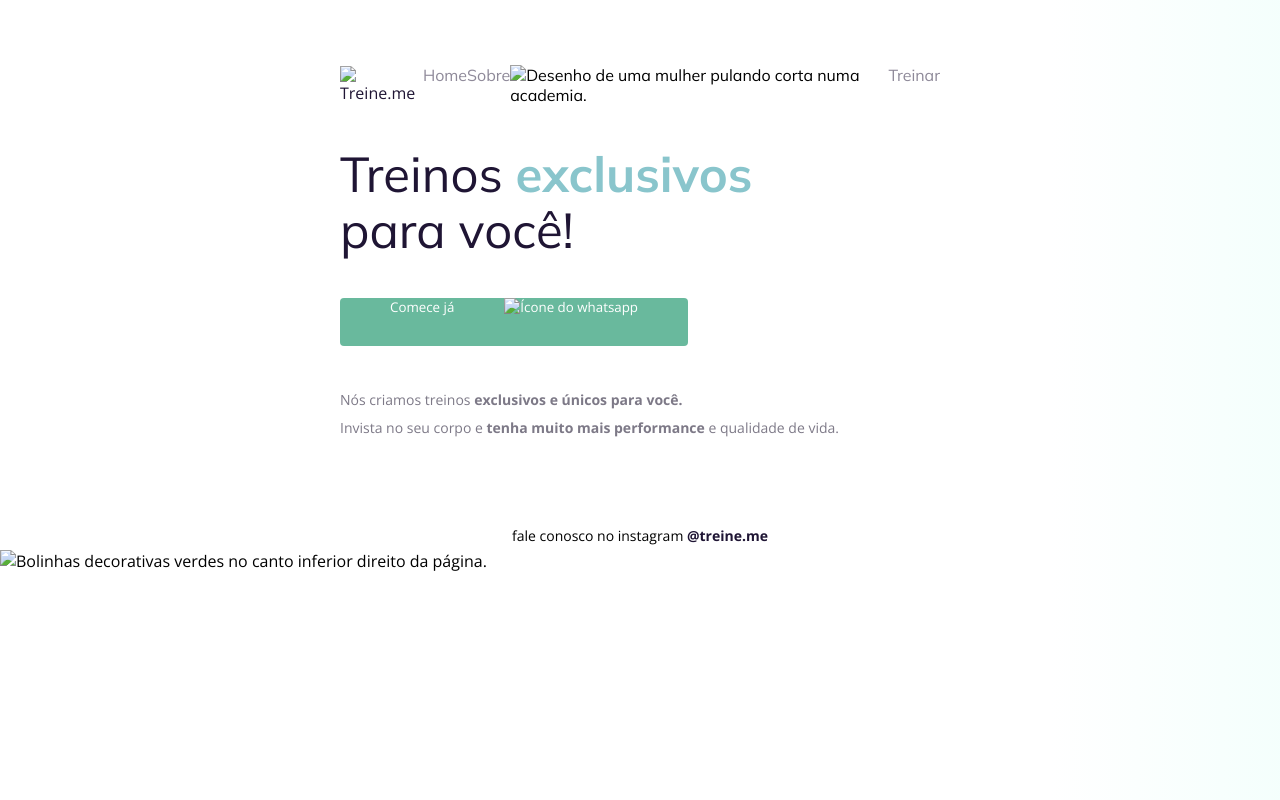
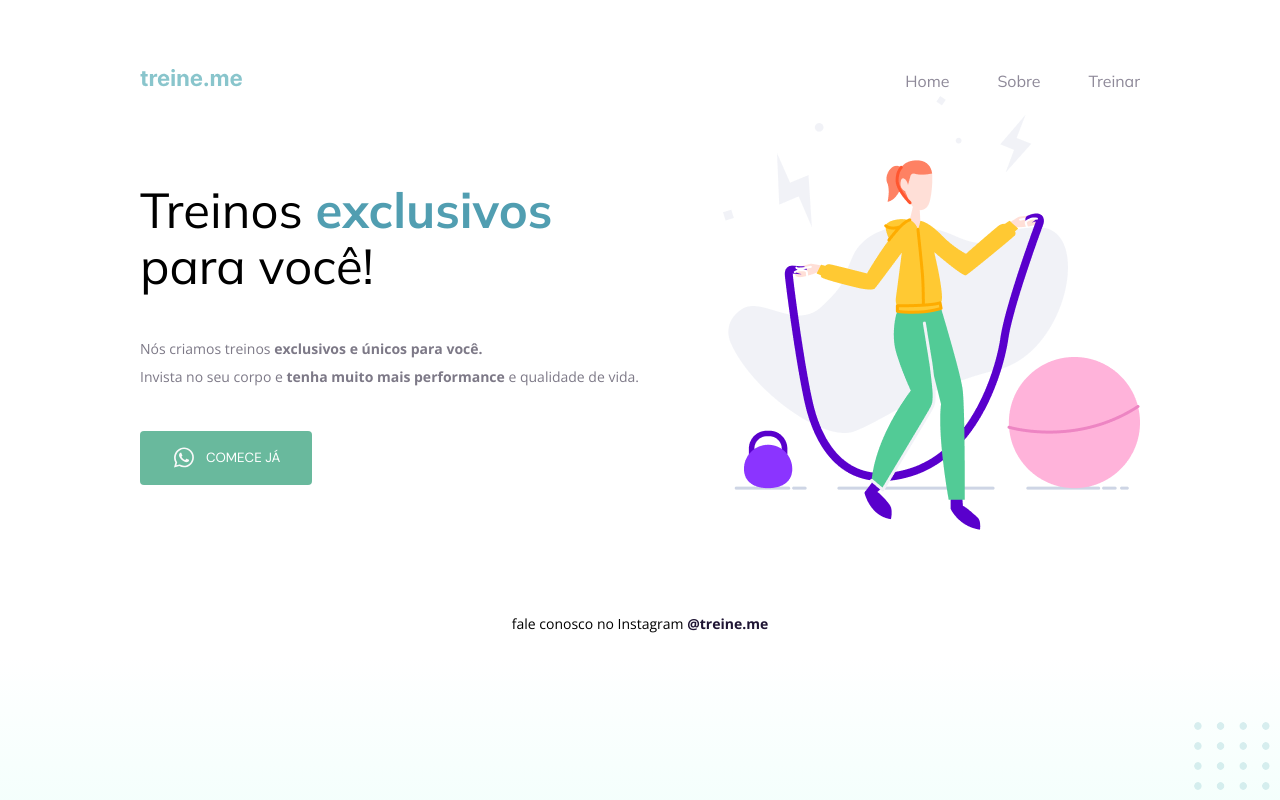
Before and after one commit to patty-vyanna90/CodProjeto2, a plain HTML site: page index.html in a window 1280 px wide. Drawn offline with nearby package versions, Linux system fonts and the light colour scheme.

Commit message:
Add files via upload

```diff
--- a/index.html
+++ b/index.html
@@ -4,53 +4,63 @@
   <link rel="preconnect" href="https://fonts.googleapis.com">
   <link rel="preconnect" href="https://fonts.gstatic.com" crossorigin>
 
-    <meta charset="UTF-8" />
-    <meta name="viewport" content="width=device-width, initial-scale=1.0" />
+  <meta charset="UTF-8">
+  <meta name="viewport" content="width=device-width, initial-scale=1.0">
   <title>Treine me</title>
 
-    <link href="https://fonts.googleapis.com/css2?family=Mulish:wght@400;700&family=Open+Sans:wght@400;700&display=swap" rel="stylesheet">
-
+  <link href="https://fonts.googleapis.com/css2?family=DM+Sans&family=Mulish:wght@400;700&family=Open+Sans:wght@400;700&display=swap" rel="stylesheet">
   <link rel="stylesheet" href="style.css">
 
 </head>
 <body>
+  <!--criamos uma caixa pagina-->
   <div class="page">
+    <!--cabeçalho-->
+    <!--Foi tirado o header-->
+    <!--navegação semantida que vai ter uma lista dentro-->
     <nav>
       <a id="logo" href="#">
-            <img src="images/logo.svg" alt="Treine.me" />
+        <img src="images/logo.svg" alt="Treine.me">
       </a>
+      <!--ol lista ordenada ul lista não ordenada lista -->
       <ul>
         <li><a href="#">Home</a></li>
         <li><a href="#">Sobre</a></li>
-            <img src="images/img.png" alt="Desenho de uma mulher pulando corta numa academia.">
         <li><a href="#">Treinar</a></li>
       </ul>
     </nav>
 
+
+    <!--conteudo principal fica dentro do main-->
     <main>
-          <section>
-            <h1>Treinos <span>exclusivos</span> para você!</h1>
-            <button>
-              Comece já
-              <img src="images/whats.svg" alt="Ícone do whatsapp">
-
-            </button>
+      <section class="text">
+        <h1>
+          Treinos <span>exclusivos</span> para você!
+        </h1>
 
         <p>
-              Nós criamos treinos <strong>exclusivos e únicos para você.</strong></br>
+          Nós criamos treinos <strong>exclusivos e únicos para você.</strong><br>
           Invista no seu corpo e <strong>tenha muito mais performance</strong> e qualidade de vida.
         </p>
 
+        <button>
+          <img src="images/whats.svg" alt="ícone do whatsapp">
+          Comece já
+        </button>
+
       </section>
 
+      <img src="images/img.png" alt="Desenho de uma mulher pulando corda numa academia">
+
     </main>
-
+    <!--rodapé-->
     <footer>
-          fale conosco no instagram <a href="https://instagram.com/treineme" target="_blank">@treine.me</a>
+      fale conosco no Instagram
+      <a href="https://instagram.com/treineme" target="_black">@treine.me</a>
     </footer>
   </div>
 
-    <img id="balls" src="images/balls.svg" alt="Bolinhas decorativas verdes no canto inferior direito da página.">
+  <img id="balls" src="images/balls.svg" alt="Bolinhas decorativas verdes no canto inferior direito da pagina">
 
 </body>
 </html>
--- a/style.css
+++ b/style.css
@@ -1,36 +1,33 @@
 body {
   margin: 0;
-
-    font-family: "Open Sans", sans-serif;
-
-    background: linear-gradient(90deg, rgb(227, 255, 248, 0) 82.08%, rgb(227, 255, 248, 0.38) 100%);
+  font-family: 'Open Sans', sans-serif;
+  background: linear-gradient(180deg, rgba(227,255,248,0) 82.08%, rgba(227, 255, 248, 0.38) 100%);
 
   min-height: 100vh;
 }
 
 .page {
-    width: 600px;
+  width: 1000px;
   margin: 0 auto;
   padding-top: 65px;
 }
 
 nav {
   display: flex;
-    justify-content: start;
+  justify-content: space-between;
   align-items: center;
-
-    margin-bottom: 15px;
 }
 
 ul {
   display: flex;
   list-style: none;
+  gap: 48px;
   margin: 0;
   padding: 0;
 }
 
 a {
-    color: #1f1534;
+  color: #1F1534;
   text-decoration: none;
 }
 
@@ -38,66 +35,68 @@ body {
   opacity: 0.5;
 }
 
+/* hover - fazer alguma coisa quando passar o mouse em cima */
 ul li a:hover {
   font-weight: bold;
   opacity: 1;
 }
 
-  h1,
-  ul {
-    font-family: "Mulish", sans-serif;
+h1, ul {
+  font-family: 'Mulish', sans-serif;
+}
+/* foi aplicado o display: flex no main para um ficar do lado do outro*/
+main {
+  display: flex;
+  align-items: center;
+  justify-content: space-between;
 }
 
 h1 {
   font-size: 49px;
   line-height: 56px;
-    color: #1f1534;
-
+  color: #000;
   font-weight: normal;
-
   width: 490px;
 }
 
-  h1 span {
-    color: #89c5cc;
+h1 span{
+  color: #519eb1;
   font-weight: bold;
 }
 
 section p {
   font-size: 14px;
   line-height: 28px;
-    color: #7d7987;
-
+  color: #7D7987;
   margin: 40px 0;
 }
 
 button {
   color: white;
-    font-family: "Open Sans", sans-serif;
+  /* uppercase-transforma o texto em maiusculo*/
+  text-transform: uppercase;
+  font-family: 'DM Sans', sans-serif;
 
   background: #69B99D;
   border: 0;
-    padding: 0 50px 30px;
+  padding: 14px 32px 15px;
 
   display: flex;
-    justify-content: space-around;
-    gap: 50px;
-
+  align-items: center;
+  justify-content: center;
+  gap: 10px;
   border-radius: 4px;
-
   cursor: pointer;
 }
 
 button:hover {
-      background: #4EA788;
+  background: #4ea788;
 }
 
 footer {
   font-size: 14px;
   line-height: 28px;
-
   text-align: center;
-
   margin-top: 80px;
 }
 
@@ -106,6 +105,7 @@ body {
 }
 
 #balls {
+  position: fixed;
   bottom: 0;
   right: 0;
 }
```
Also changed, not shown: images/balls.svg (added), images/img.png (added), images/logo.svg (added), images/whats.svg (added). Lines whose indentation alone changed are shown as unchanged.
